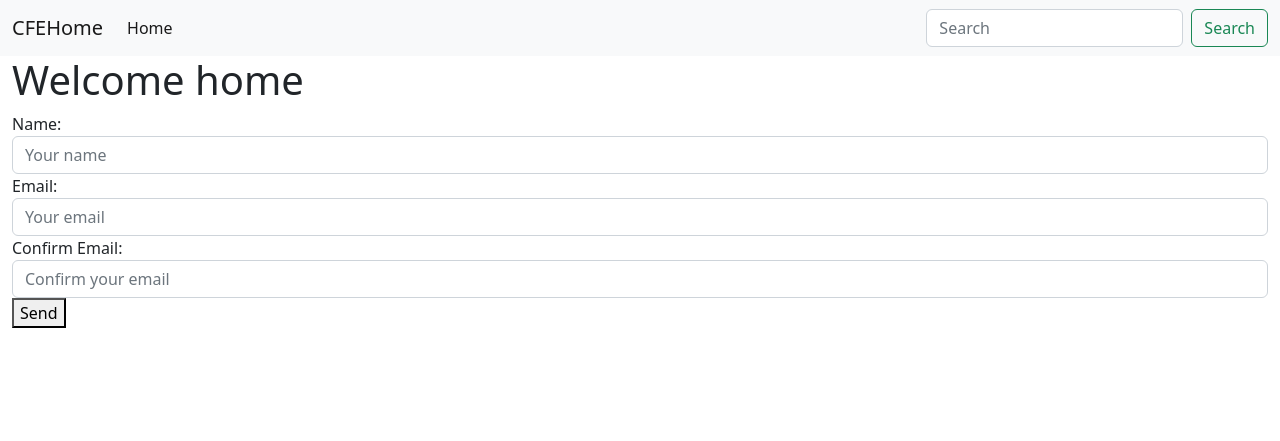
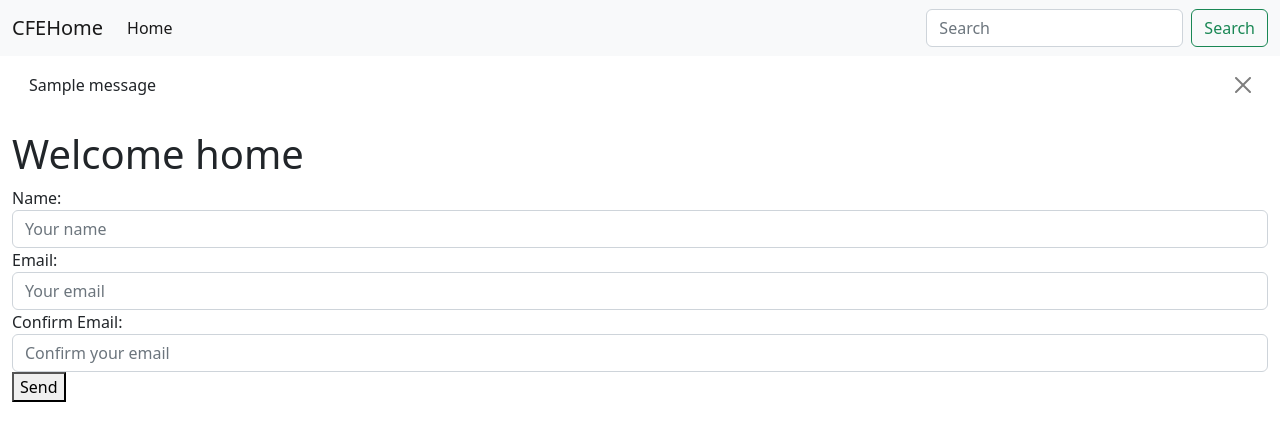
Before and after one commit to codingforentrepreneurs/Your-First-Django-Project, a Django app: page / in a window 1280 px wide. Shown: the top 441 px of the page. Run offline with Django 4.2, Linux system fonts and the light colour scheme; one stand-in notice (Sample message) is shown.

Commit message:
29 - Django Messages & Bootstrap Alerts

```diff
--- a/src/landing_pages/views.py
+++ b/src/landing_pages/views.py
@@ -1,3 +1,4 @@
+from django.contrib import messages
 from django.http import HttpResponse, HttpResponseRedirect
 from django.shortcuts import render, get_object_or_404
 from django.utils import timezone
@@ -5,35 +6,21 @@ from django.utils import timezone
 from .models import LandingPageEntry
 from .forms import LandingPageEntryModelForm, EntryNotesModelForm
 
+
+
 def home_page(request, *args, **kwargs):
-    # GET
-    # POST
     title = "Welcome home"
-    # print(request.method == "POST")
     form = LandingPageEntryModelForm(request.POST or None)
     if form.is_valid():
-        obj = form.save()
-        print(obj)
-        # print(form.cleaned_data)
-        # name = form.cleaned_data.get("name")
-        # email = form.cleaned_data.get("email")
-        # obj = LandingPageEntry.objects.create(name=name, email=email)
-        # obj.email = email
-        # obj.save()
-
-        # obj2 = LandingPageEntry()
-        # obj2.name = name
-        # obj2.email = email
-        # obj2.save()
-
+        form.save()
+        messages.success(request, "Thanks for joining!", extra_tags='alert-success')
         form = LandingPageEntryModelForm()
-    # print("your email is", request.POST.get("email"))
-
+        request.session['did_submit'] = True
+        return HttpResponseRedirect("/")
     context = {
         "title": title,
-        "form": form
+        "form": form,
     }
-    # parag = "{title} Justin!".format(**context)
     return render(request, "landing_pages/home.html", context)
 
 
@@ -66,6 +53,7 @@ def landing_page_entry_detail_view(request, id, *args, **kwargs):
             obj.notes_first_added = timezone.now()
         obj.notes_by = user
         obj.save()
+        messages.success(request, f"Entry {obj.id} Updated!", extra_tags='alert-success')
         return HttpResponseRedirect(obj.get_absolute_url())
     context = {
         "object": obj,
--- a/src/templates/base.html
+++ b/src/templates/base.html
@@ -9,6 +9,7 @@
   </head>
   <body>
     {% include 'base/navbar.html' %}
+    {% include 'base/messages.html' %}
 
     <div class="container-fluid">
       {% block content %}
--- /dev/null
+++ b/src/templates/base/messages.html
@@ -0,0 +1,10 @@
+{% if messages %}
+<div class="container-fluid">
+    {% for message in messages %}
+        <div class="alert  alert-dismissible fade show {% if message.tags %}{{ message.tags }}{% else %}alert-primary{% endif %}" role="alert">
+            {{ message }}
+            <button type="button" class="btn-close" data-bs-dismiss="alert" aria-label="Close"></button>
+        </div>
+    {% endfor %}
+</div>
+{% endif %}
--- a/src/templates/landing_pages/home.html
+++ b/src/templates/landing_pages/home.html
@@ -8,8 +8,12 @@
 {% block content %}
 <h1>{{ title }}</h1>
 
+{% if not request.session.did_submit %}
 <form method="POST">{% csrf_token %}
 {{ form }}
 <button type="submit">Send</button>
 </form>
+{% else %}
+<p>Thank you for your entry.</p>
+{% endif %}
 {% endblock %}
```
